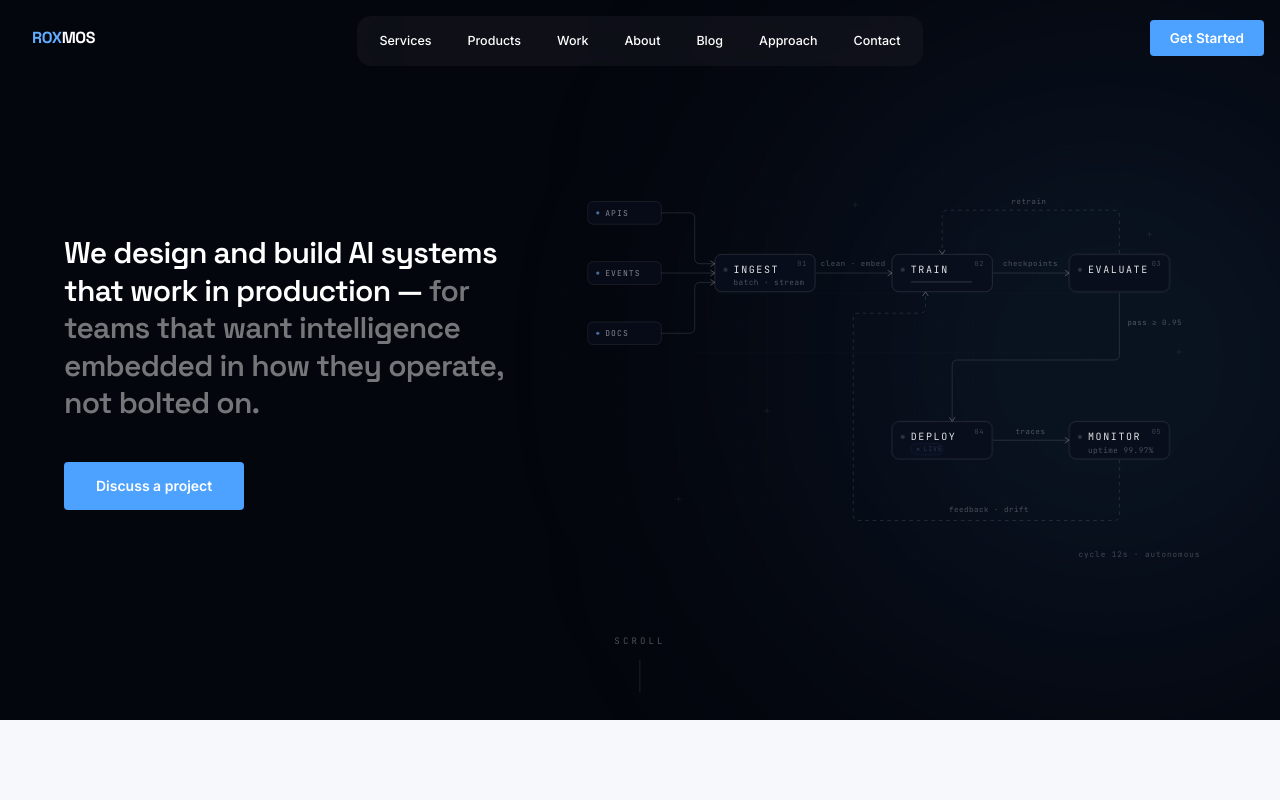
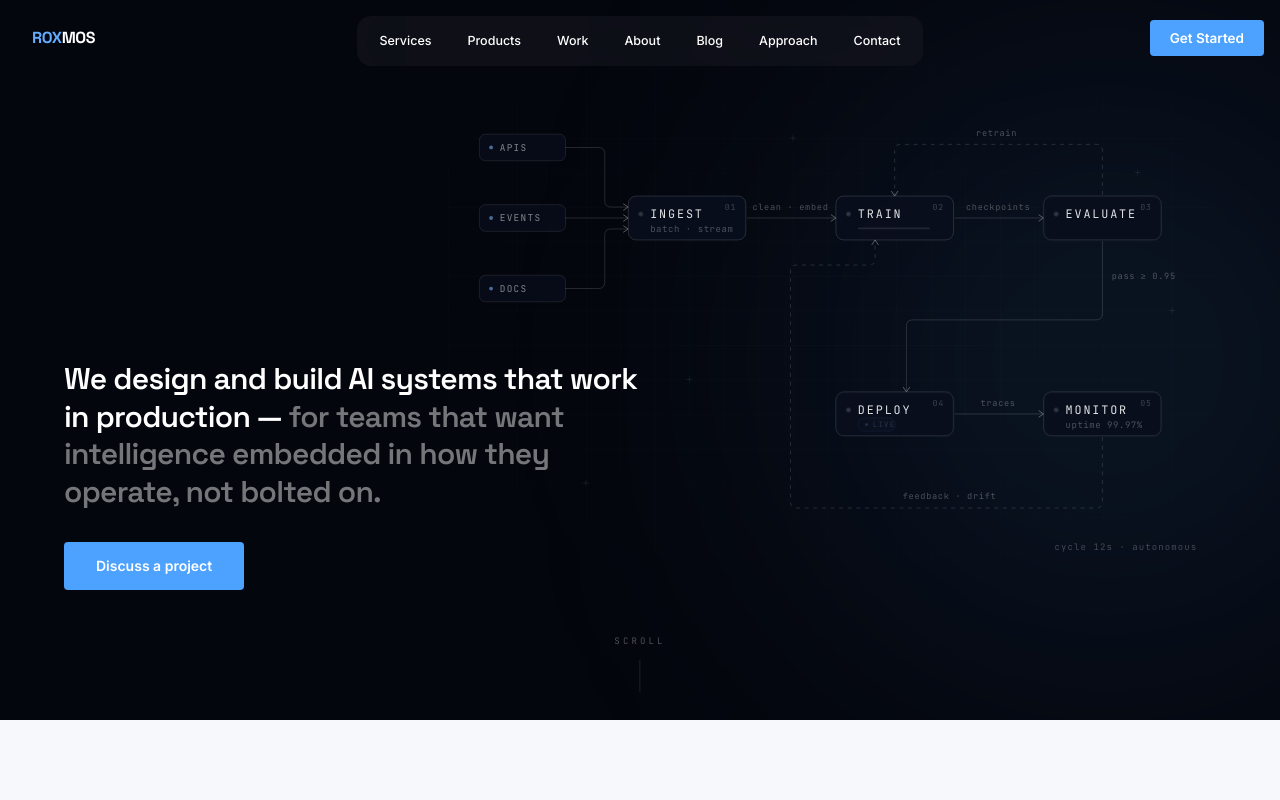
Before and after one commit to rudra273/roxmos, a Next.js app: page / in a window 1280 px wide. Shown: the top 800 px of the page. Built offline with nearby package versions, Linux system fonts and the light colour scheme.

Commit message:
hero layout chnage

```diff
--- a/components/Hero.tsx
+++ b/components/Hero.tsx
@@ -32,15 +32,21 @@ export default function Hero() {
 
       <motion.div
         style={{ opacity, y }}
-        className="relative z-10 mx-auto flex h-full max-w-[1440px] flex-col justify-center gap-14 px-6 pb-16 pt-32 md:px-12 lg:grid lg:grid-cols-12 lg:items-center lg:gap-10 lg:px-16 lg:pb-0 lg:pt-0"
+        className="relative z-10 mx-auto flex h-full max-w-[1440px] flex-col justify-center gap-14 px-6 pb-16 pt-32 md:px-12 lg:block lg:h-full lg:px-16 lg:pb-0 lg:pt-0"
       >
-        {/* Statement + CTAs */}
-        <div className="lg:col-span-5">
+        {/* Living system blueprint — wide, ~80% of the hero, so the
+            source chips push toward the left edge */}
+        <div className="lg:absolute lg:right-16 lg:top-1/2 lg:w-[60%] lg:max-w-[1240px] lg:-translate-y-[58%]">
+          <SystemBlueprint />
+        </div>
+
+        {/* Statement + CTAs — anchored bottom-left on desktop */}
+        <div className="lg:absolute lg:left-16 lg:right-16 lg:top-[50%]">
           <motion.p
             initial={reduceMotion ? false : { opacity: 0, y: 24 }}
             animate={{ opacity: 1, y: 0 }}
             transition={{ duration: 0.9, delay: 0.25, ease: EASE }}
-            className="mt-6 max-w-xl font-display text-xl font-semibold leading-[1.25] tracking-tight md:text-2xl xl:text-3xl"
+            className="mt-6 max-w-xl font-display text-xl font-semibold leading-[1.25] tracking-tight md:text-2xl xl:text-3xl lg:mt-0"
           >
             <span className="text-white">{LINE_1} </span>
             <span className="text-white/45">{LINE_2}</span>
@@ -50,7 +56,7 @@ export default function Hero() {
             initial={reduceMotion ? false : { opacity: 0, y: 16 }}
             animate={{ opacity: 1, y: 0 }}
             transition={{ duration: 0.7, delay: 0.55, ease: EASE }}
-            className="mt-10 flex flex-wrap items-center gap-6"
+            className="mt-10 flex flex-wrap items-center gap-6 lg:mt-8"
           >
             <a
               href="#contact"
@@ -59,11 +65,6 @@ export default function Hero() {
               Discuss a project
             </a>
           </motion.div>
-        </div>
-
-        {/* Living system blueprint */}
-        <div className="lg:col-span-7">
-          <SystemBlueprint />
         </div>
       </motion.div>
 
```
